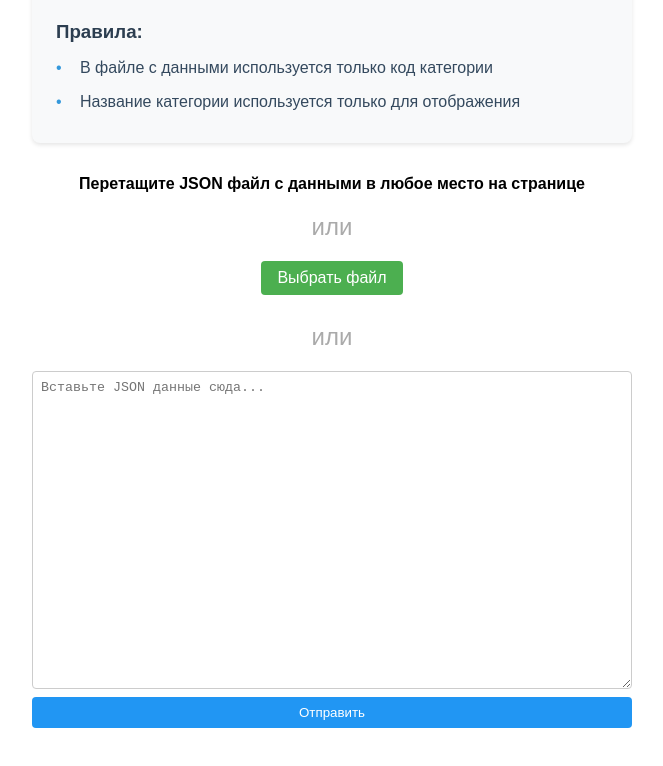
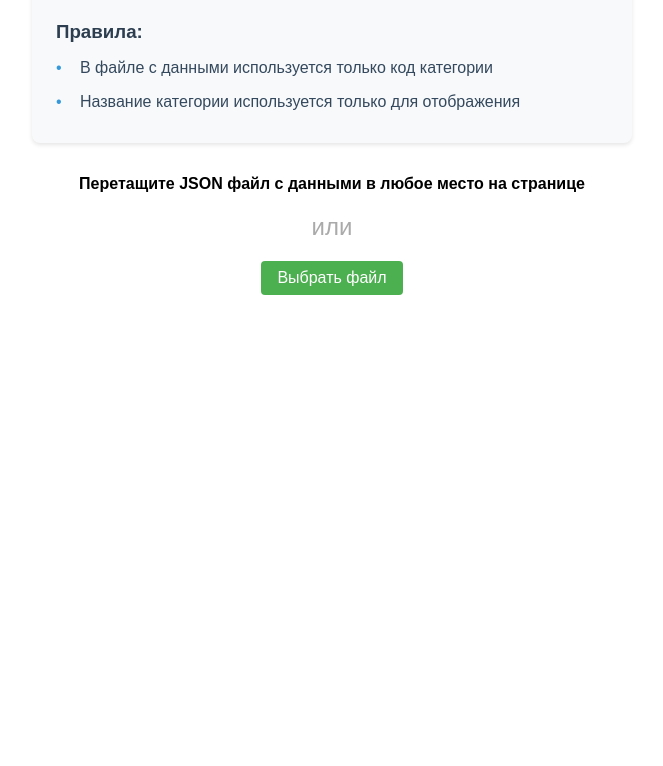
Before and after one commit to vladcyb/pay-stat, a website with bundled scripts: page public/index.html in a window 1280 px wide. Shown: the part 1385-2151 px from the top of the page, without its empty margins (308-971 px from the left). After the commit the page ends 1788 px from the top, so only its background shows below. Built offline with nearby package versions, Linux system fonts and the light colour scheme.

Commit message:
Убрал лишнее

```diff
--- a/public/index.html
+++ b/public/index.html
@@ -18,9 +18,9 @@
         <div class="container" id="categories-guide"></div>
         <div class="container">
           <div class="text-center">
-            <strong
-              >Перетащите JSON файл с данными в любое место на странице</strong
-            >
+            <strong>
+              Перетащите JSON файл с данными в любое место на странице
+            </strong>
           </div>
           <div class="page__or">или</div>
           <div class="file-input-wrapper text-center">
@@ -30,24 +30,13 @@
               accept=".json"
               class="file-input"
             />
-            <label for="file-input" class="file-input-label"
-              >Выбрать файл</label
-            >
-          </div>
-          <div class="page__or">или</div>
-          <div class="text-input-wrapper">
-            <textarea
-              id="json-input"
-              placeholder="Вставьте JSON данные сюда..."
-              class="json-input"
-              rows="20"
-            ></textarea>
-            <button id="submit-json" class="submit-button">Отправить</button>
+            <label for="file-input" class="file-input-label">
+              Выбрать файл
+            </label>
           </div>
         </div>
       </div>
       <div id="drop-zone"></div>
-
       <div class="statisticsContainer" id="statisticsContainer"></div>
     </div>
   </body>
```
